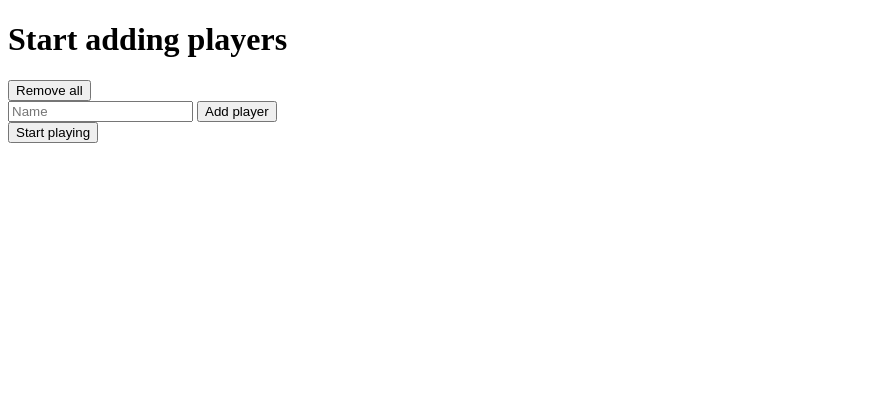
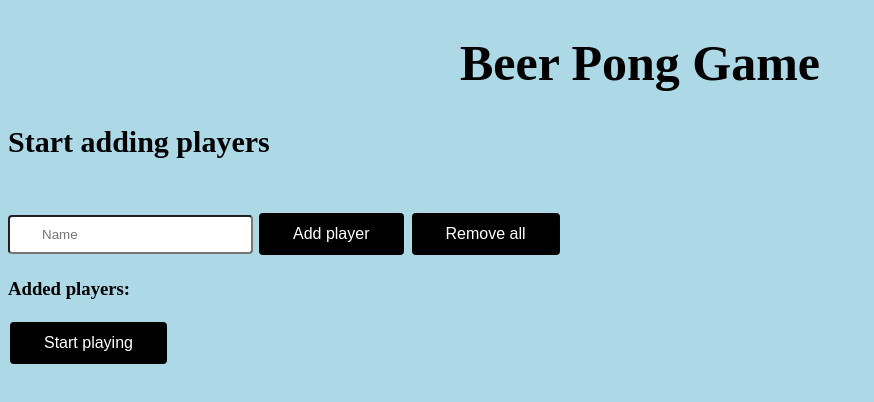
Before and after one commit to noorakuk/Beerpong-game, a website: page views/main-page.html in a window 1280 px wide. Shown: the whole page, without its empty margins (0-874 px from the left). Drawn offline with nearby package versions, Linux system fonts and the light colour scheme; no server answers.

Commit message:
First changes in starting page

```diff
--- a/styles/styles.css
+++ b/styles/styles.css
@@ -0,0 +1,80 @@
+
+body {
+  background-color: lightblue;
+}
+
+h1 {
+  color: black;
+  text-align: center;
+  font-size: 50px;
+}
+
+h2 {
+    color: black;
+    font-size: 30px;
+
+  }
+
+p {
+  font-family: verdana;
+  font-size: 20px;
+}
+
+input {
+
+    padding: 10px 32px;
+    border-radius: 4px;
+
+}
+
+#listPlayers {
+    float: center;
+
+}
+
+
+#messages {
+    height: 25px;
+    /*
+    border: 1px solid #d6e9c6;
+    border-radius: 4px;
+    color: #3c763d;
+    background-color: #dff0d8;
+    */
+
+}
+
+#messText {
+    font-size: 20px;
+    margin-top: 0px;
+    font-family: monospace;
+
+}
+
+
+.button {
+    background-color: #4682B4;
+    border: none;
+    color: white;
+    padding: 10px 32px;
+    text-align: center;
+    text-decoration: none;
+    display: inline-block;
+    font-size: 16px;
+    margin: 4px 2px;
+    transition-duration: 0.4s;
+    cursor: pointer;
+    border-radius: 4px;
+}
+
+.hoverbutton {
+    background-color: black;
+    color: white;
+    border: 2px solid black;
+}
+
+.hoverbutton:hover {
+    background-color: #4682B4;
+    color: white;
+    border: 2px solid #4682B4;
+}
--- a/views/main-page.html
+++ b/views/main-page.html
@@ -1,27 +1,33 @@
 <!DOCTYPE html>
 <html lang="en">
 <head>
-    <title>Beerpong starting page</title>
+    <title>Beer Pong starting page</title>
     <meta charset="utf-8">
     <link rel="stylesheet" href="../styles/styles.css">
     <script src="//ajax.googleapis.com/ajax/libs/jquery/1.8.3/jquery.min.js"></script></head>
 <body>
     <div>
-        <h1>Start adding players</h1>
+        <h1>Beer Pong Game</h1>
+    </div>
+    <div>
+        <h2>Start adding players</h1>
     </div>
     <div id="messages">
         <p id="messText"></p>
     </div>
-    <div>
-        <ul id="addedPlayers">
-        </ul>
-        <button id="removeAll" onclick="removeAll()">Remove all</button>
+
+    <input type="text" id="playerName" placeholder="Name">
+    <button class="button hoverbutton" type="submit" onclick="addPlayer(document.getElementById('playerName').value)">Add player</button>
+    <button class="button hoverbutton" id="removeAll" onclick="removeAll()">Remove all</button>
+
+    <div id="listPlayers">
+        <h3>Added players:</h3>
+        <ul id="addedPlayers"></ul>
+
     </div>
-    <input type="text" id="playerName" placeholder="Name">
-    <button type="submit" onclick="addPlayer(document.getElementById('playerName').value)">Add player</button>
     <div id="startPlaying">
         <form action="/game" method="GET">
-            <button type="submit">Start playing</button>
+            <button class="button hoverbutton" type="submit">Start playing</button>
         </form>
     </div>
     <script src="../controller/starting-page.js" charset="utf-8"></script>
```
